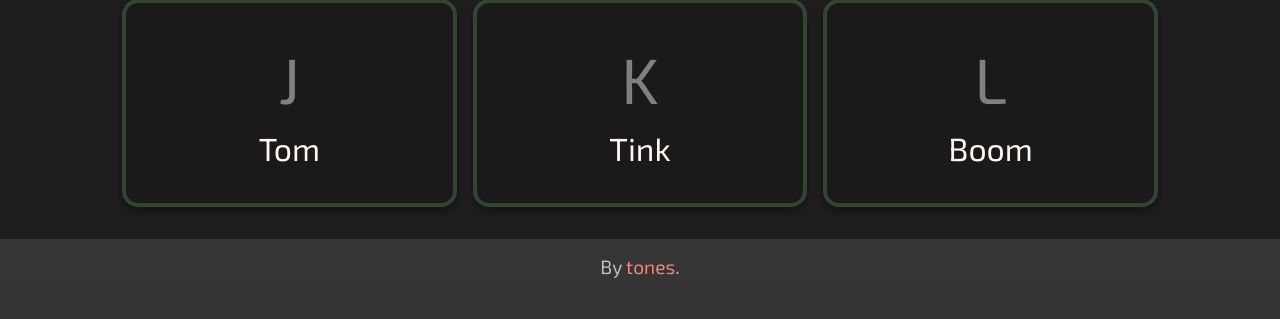
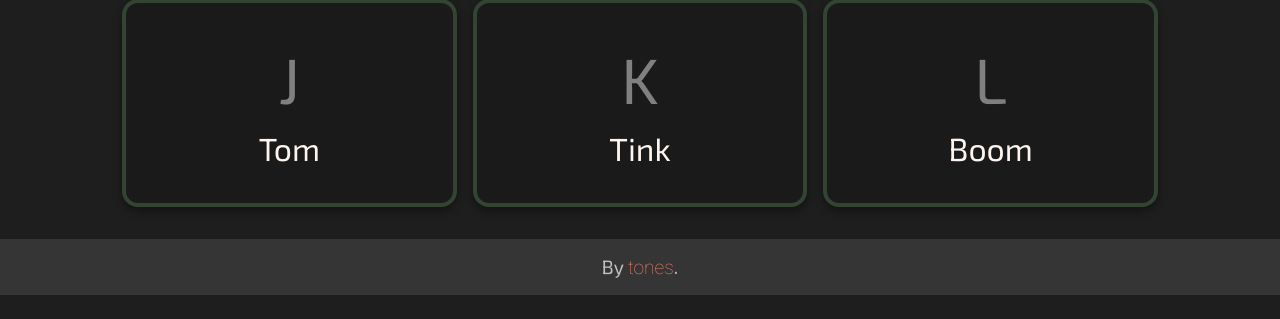
Before and after one commit to tonaye-aye/drumtones, a PHP site: page / in a window 1280 px wide. Shown: the part 481-800 px from the top of the page. Run offline with PHP 8.4, Linux system fonts and the light colour scheme.

Commit message:
footer adjusted, again

```diff
--- a/style.css
+++ b/style.css
@@ -1,4 +1,5 @@
 @import url("https://fonts.googleapis.com/css?family=Exo+2:200,300,400,500,800,900&display=swap");
+@import url("https://fonts.googleapis.com/css2?family=Roboto:wght@100&display=swap");
 
 /* base */
 
@@ -47,7 +48,6 @@ body {
 /* footer */
 footer {
   width: 100%;
-  height: 10vh;
   background: rgba(255, 250, 250, 0.1);
   color: silver;
   font-size: 1.2rem;
@@ -58,6 +58,7 @@ footer {
 footer a {
   color: dimgray;
   text-decoration: none;
+  font-family: "Roboto", sans-serif;
   outline: none;
   transition: all 1s ease;
 }
```
